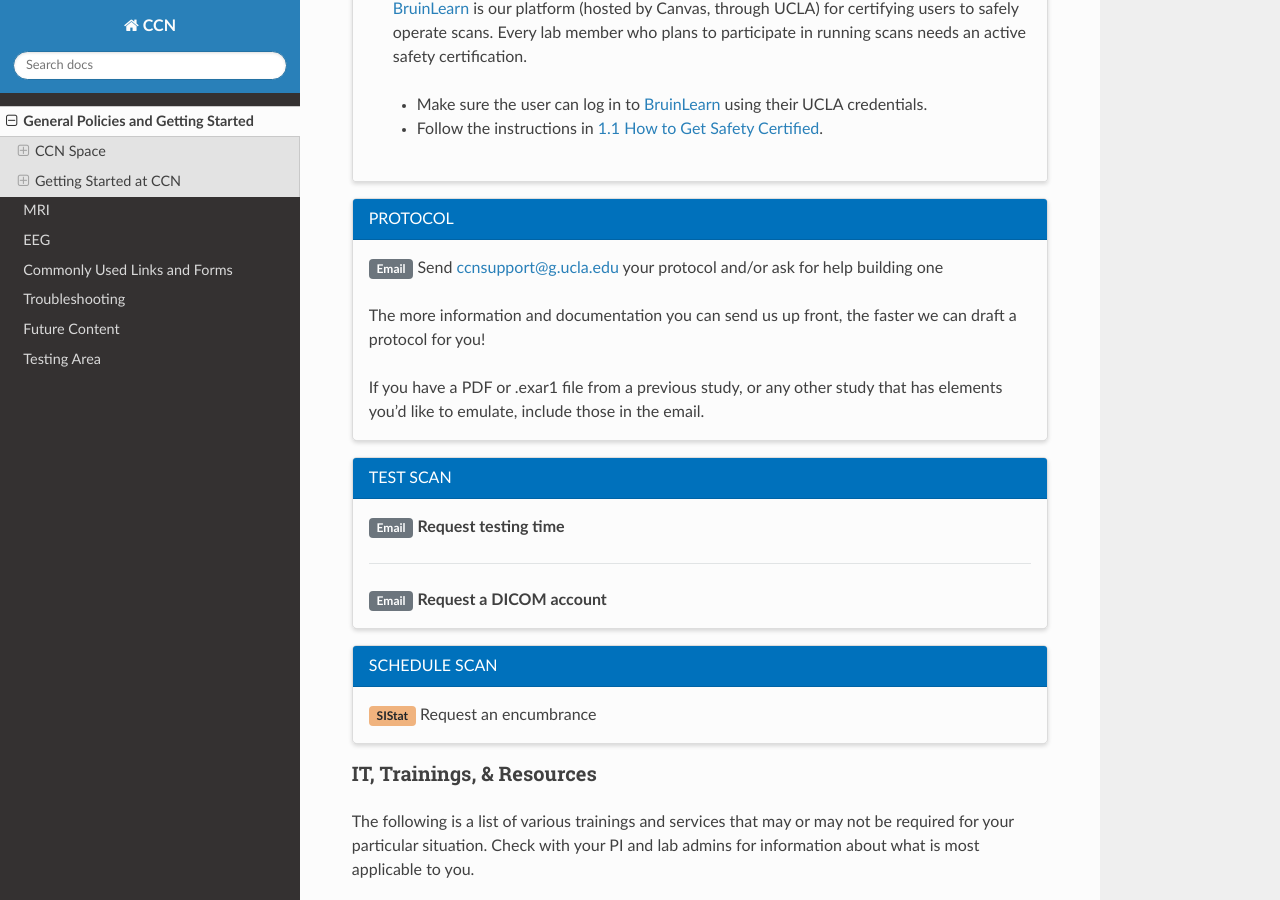
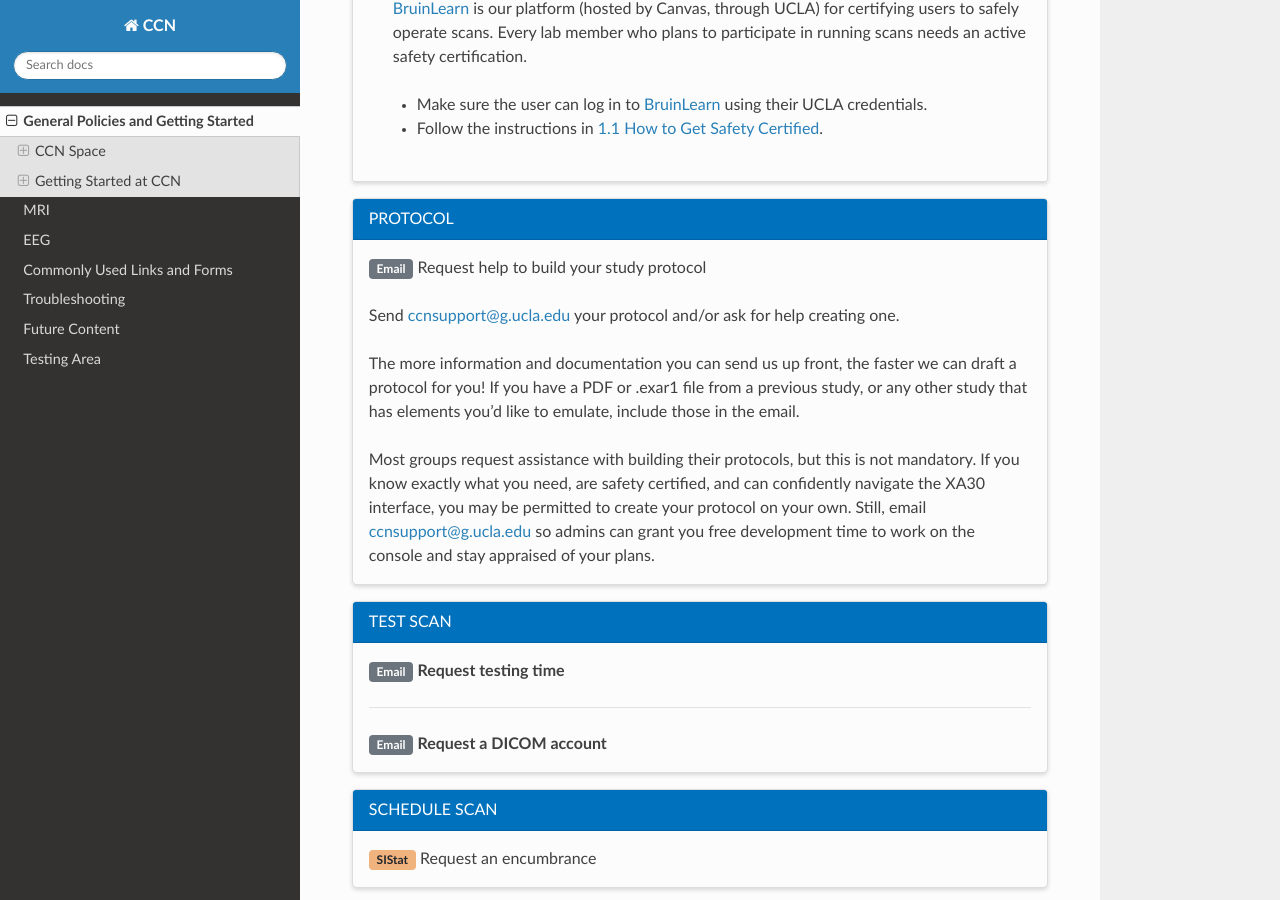
Before and after one commit to CCN-Support/CCN_Wiki, a Sphinx documentation site: the page built from docs/source/generalpolicies.rst, in a window 1280 px wide and 900 px high, scrolled down 4747 px. Built offline with Sphinx 7.4.7 and the Read the Docs theme 3.1.0, drawn with Linux system fonts in a browser that asks for light colours.

Commit message:
Update generalpolicies.rst

```diff
--- a/docs/source/generalpolicies.rst
+++ b/docs/source/generalpolicies.rst
@@ -160,11 +160,13 @@ Actions within the same sections below can be completed concurrently. Each secti
   PROTOCOL
   ^^^^^^^^
 
-  :bdg-secondary:`Email` Send ccnsupport@g.ucla.edu your protocol and/or ask for help building one
+  :bdg-secondary:`Email` Request help to build your study protocol
 
-  The more information and documentation you can send us up front, the faster we can draft a protocol for you!
+  Send ccnsupport@g.ucla.edu your protocol and/or ask for help creating one.
 
-  If you have a PDF or .exar1 file from a previous study, or any other study that has elements you'd like to emulate, include those in the email.
+  The more information and documentation you can send us up front, the faster we can draft a protocol for you! If you have a PDF or .exar1 file from a previous study, or any other study that has elements you'd like to emulate, include those in the email.
+
+  Most groups request assistance with building their protocols, but this is not mandatory. If you know exactly what you need, are safety certified, and can confidently navigate the XA30 interface, you may be permitted to create your protocol on your own. Still, email ccnsupport@g.ucla.edu so admins can grant you free development time to work on the console and stay appraised of your plans.
 
 .. card::
   :class-card: sd-rounded-2
```
